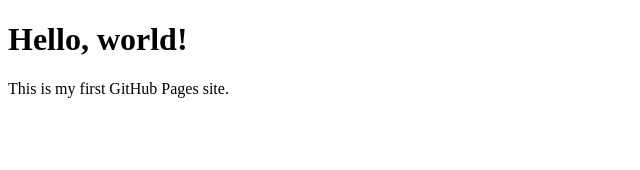
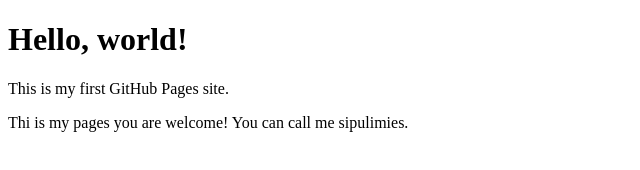
Before and after one commit to Sipulimies/portfolio-site, a plain HTML site: page index.html in a window 1280 px wide. Shown: the whole page, without its empty margins (0-640 px from the left). Drawn offline with Linux system fonts and the light colour scheme.

Commit message:
Update index.html

```diff
--- a/index.html
+++ b/index.html
@@ -6,5 +6,7 @@
 <body>
   <h1>Hello, world!</h1>
   <p>This is my first GitHub Pages site.</p>
+   <p>Thi is my pages you are welcome! You can call me sipulimies.
+  </p>
 </body>
 </html>
```
